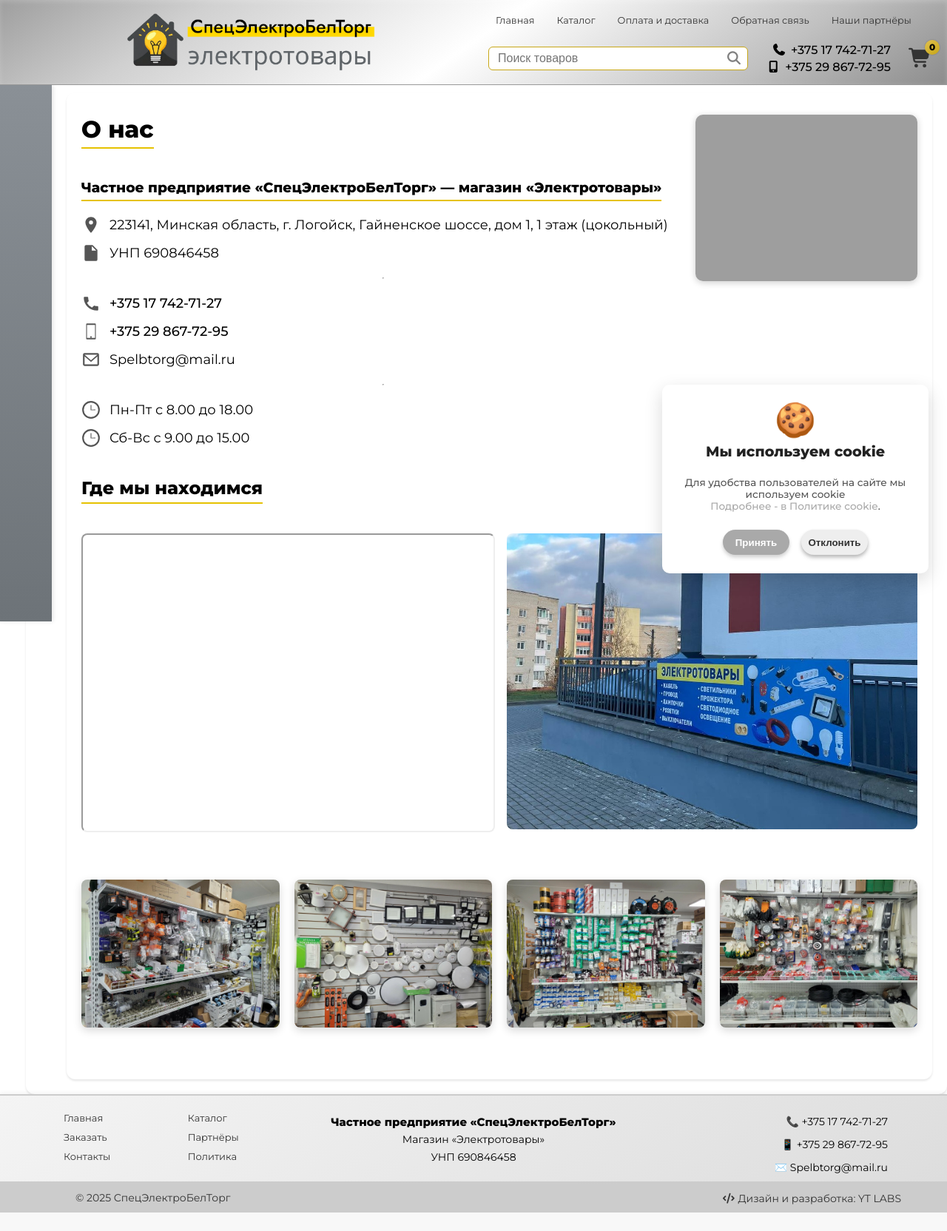
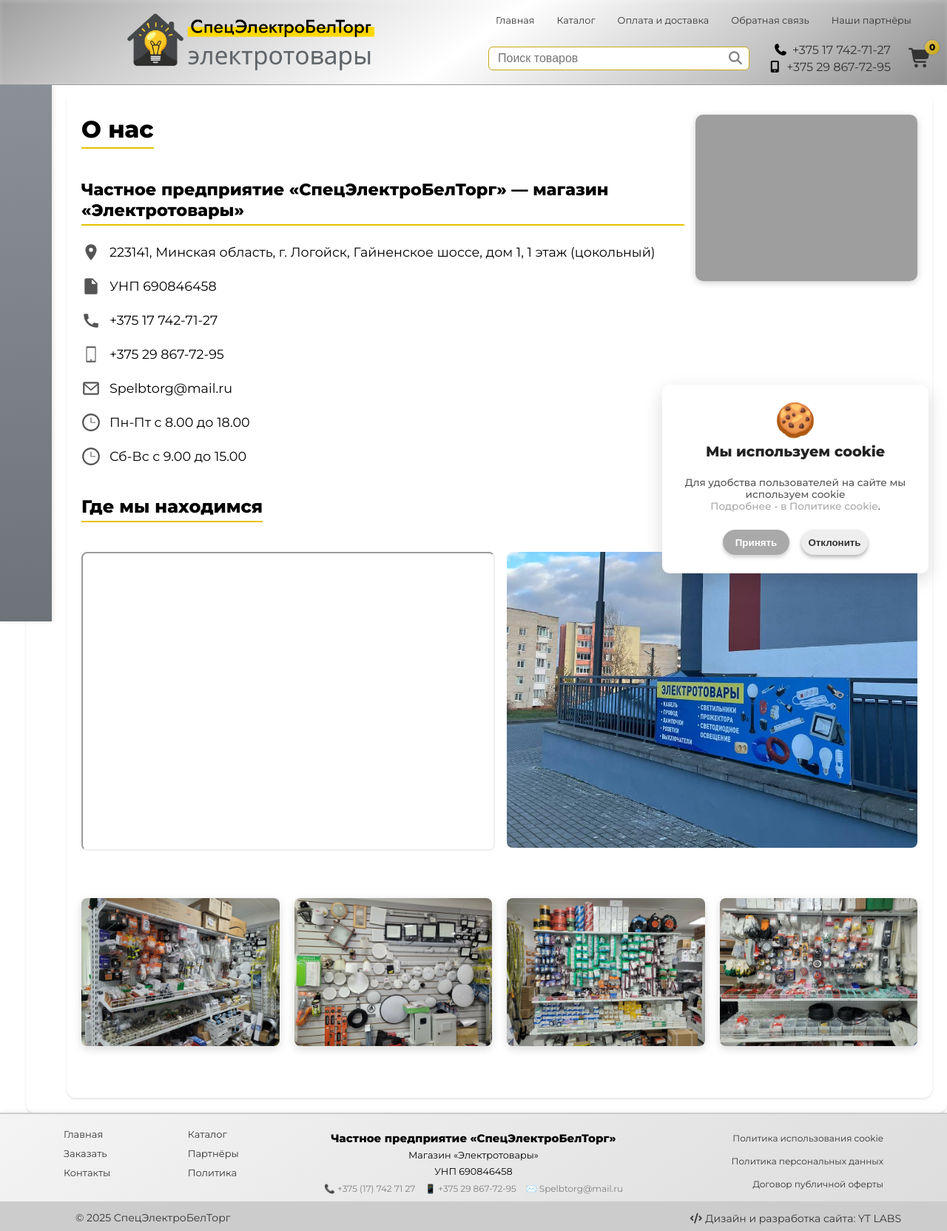
Before and after one commit to YuliyaS-work/ESG_SHOP, a Django app: page /contacts/ in a window 1280 px wide. Shown: the whole page at 74% size. Before the commit the page ends 1639 px from the top, so only its background shows below. Run offline with Django 5.2, Linux system fonts and the light colour scheme; data that the repository does not hold is empty; parts of the project's set-up code (start-up, migrations or seed data) failed here and were passed over; grey boxes are pictures that could not be loaded.

Commit message:
13 января

```diff
--- a/esg/static/css/basic.css
+++ b/esg/static/css/basic.css
@@ -32,6 +32,7 @@ body {
   height: auto;
   margin: 0;
   overflow-x: hidden;
+  overflow-y: hidden;
   box-sizing: border-box;
   padding: 20px clamp(12px, 2vw, 24px);
   background: linear-gradient(145deg, #f4f4f4, #dcdcdc);
@@ -86,12 +87,36 @@ body {
   margin: 4px 0;
   line-height: 1.4;
 }
-.footer-info p { font-size: clamp(14px, 1vw, 16px); }
-.footer-info h4 { font-size: clamp(16px, 1vw, 18px); }
+.footer-info p { font-size: clamp(8px, 1vw, 16px); }
+.footer-info h4 { font-size: clamp(8px, 1vw, 18px); }
+.footer-tel {
+  font-size: clamp(6px, 1vw, 12px);
+  text-decoration: none;
+  color: gray;
+  white-space: nowrap;
+  display: inline-flex;
+  align-items: center;
+}
+.footer-tels {
+  display: flex;
+  justify-content: center;
+  gap: clamp(6px, 1vw, 14px);
+  margin: 6px 0 auto;
+}
+.footer-tel:hover { color: #e6c200; }
 .footer-contacts {
   flex: 1 1 auto;
   text-align: right;
 }
+.cont {
+  display: inline-block;
+  color: #333;
+  text-decoration: none;
+  padding: 6px;
+  font-size: clamp(8px, 1vw, 12px);
+  line-height: 0.3;
+}
+.cont:hover { color: gray; }
 .footer .footer-contacts p {
   margin-bottom: 6px;
   font-size: clamp(14px, 1vw, 16px);
--- a/esg/static/css/contact.css
+++ b/esg/static/css/contact.css
@@ -4,11 +4,11 @@
   grid-template-columns: 1fr auto;
 }
 .about-text {flex: 1 1 500px;
-  min-width: 300px; }
+  min-width: 280px; }
 .contacts {
   display: flex;
   flex-direction: column;
-  gap: 12px;
+  gap: clamp(12px, 2vw, 20px);
 }
 .contact {
   display: inline-flex;
@@ -18,6 +18,7 @@
   text-decoration: none;
   font-size: 18px;
 }
+.contact span { font-size: clamp(0.9rem, 3vw, 1.1rem); }
 .contact-icon {
   width: 26px;
   height: 26px;
@@ -25,7 +26,8 @@
   flex-shrink: 0;
   transition: transform 0.2s ease, fill 0.2s ease;
 }
-a.contact:hover .contact-icon {
+.contact:hover { fill: #c8a717; }
+.contact-icon:hover {
   transform: scale(1.15);
   fill: #c8a717;
 }
@@ -67,8 +69,8 @@ a.contact:hover .contact-icon {
 }
 .certificate:hover .certificate-caption { opacity: 1; }
 .photo-section {
-  margin-top: 60px;
-  margin-bottom: 50px;
+  margin-top: clamp(30px, 5vw, 60px);
+  margin-bottom: clamp(20px, 4vw, 50px);
   grid-column: 1 / -1;
 }
 .photo-grid {
@@ -232,12 +234,15 @@ html { scroll-behavior: smooth; }
   color: #000;
   box-shadow: 0 0 12px rgba(255, 215, 0, 0.6);
 }
-a[href^="tel:"] {
+.ttt {
+  display: inline-flex;
+  align-items: center;
+  gap: 12px;
+  color: inherit;
   text-decoration: none;
-  color: inherit;
-  font-weight: 500;
+  font-size: clamp(0.9rem, 3vw, 1.1rem);
 }
-a[href^="tel:"]:hover { color: #e6c200; }
+.ttt:hover { color: #e6c200; }
 @media (max-width: 600px) {
   .anchor-nav,
   .certificate,
@@ -260,6 +265,7 @@ a[href^="tel:"]:hover { color: #e6c200; }
     white-space: nowrap;
   }
   .tilda-link-contact a:hover { font-weight: bold; }
+  .map-section, .map-photo { min-width: 250px; }
 }
 @media (min-width: 601px) and (max-width: 900px) {
   :target { scroll-margin-top: 160px; }
--- a/esg/templates/basic.html
+++ b/esg/templates/basic.html
@@ -1,36 +1,26 @@
 <!DOCTYPE html>
 {% load static %}
-<!--<html lang="en">-->
 <html lang="ru">
 <head>
     <meta charset="UTF-8">
     <meta name="csrf-token" content="{{ csrf_token }}">
     <meta name="viewport" content="width=device-width, initial-scale=1.0">
-
     <title>{% block title %}Электротовары Логойск — СпецЭлектроБелТорг: электро-, газо- и водоснабжение{% endblock %}</title>
-
     <meta name="description" content="Продажа и монтаж электротехники, услуги электроснабжения, газоснабжения, водоснабжения и канализации в Логойске. Надёжные решения для частных и промышленных объектов">
     <meta name="keywords" content="электроснабжение, газоснабжение, водоснабжение, канализация, монтаж, проектирование">
-
     <meta property="og:title" content="{% block og_title %}Электротовары Логойск — СпецЭлектроБелТорг{% endblock %}">
     <meta property="og:description" content="{% block og_description %}Продажа и монтаж электротехники, услуги электроснабжения, газоснабжения, водоснабжения и канализации{% endblock %}">
-    <meta property="og:image" content="{% static 'image/logo.png' %}"> <!-- превью изображения -->
+    <meta property="og:image" content="{% static 'image/logo.png' %}">
     <meta property="og:url" content="{{ request.build_absolute_uri }}">
     <meta property="og:type" content="website">
-
-    <meta name="robots" content="index, follow"> <!-- индексация страницы -->
-    <meta name="author" content="СпецЭлектроБелТорг, Логойск"> <!-- автор сайта -->
-
+    <meta name="robots" content="index, follow">
+    <meta name="author" content="СпецЭлектроБелТорг, Логойск">
     <link rel="shortcut icon" href="{% static 'image/favicon.ico' %}" type="image/x-icon">
     <link rel="stylesheet" href="{% static 'css/fonts.css' %}">
-<!--    <link href="https://fonts.googleapis.com/css2?family=Montserrat:wght@400;500;700&display=swap" rel="stylesheet">-->
     <link rel="stylesheet" href="{% static 'css/all.min.css' %}">
-
     <link rel="stylesheet" href="{% static 'css/basic.css' %}">
     <link rel="stylesheet" href="{% static 'css/main_page.css' %}">
-<!--    Подключаем остальные стили по страницам-->
     {% block styles %}{% endblock %}
-
 </head>
 <body>
 <header class="header-grid">
@@ -42,7 +32,6 @@
               <img src="{% static 'image/log.png' %}" alt="СпецЭлектроБелТорг">
          </a>
      </div>
-
     <nav class="header-top-links">
         <a href="{% url 'main' %}">Главная</a>
         <a href="{% url 'catalog' %}">Каталог</a>
@@ -51,7 +40,6 @@
         <a href="{% url 'partners' %}">Наши партнёры</a>
         <a href="{% url 'contacts' %}">Контакты</a>
     </nav>
-
     <div class="bottom-right">
         <div class="header-search">
             <form action="{% url 'search' %}" method="get">
@@ -63,17 +51,14 @@
                 </div>
             </form>
         </div>
-
         <div class="header-contacts">
             <p><i class="fa-solid fa-phone"></i>
                 <a href="tel:+375177427127" class="phone-link">+375 17 742-71-27</a></p>
                 <p><i class="fa-solid fa-mobile-screen-button"></i>
                 <a href="tel:+375298677295" class="phone-link">+375 29 867-72-95</a></p>
         </div>
-
         <a href="#" id="open-feedback-mobile" class="contacts-icon">
           <i class="fa-solid fa-comment-dots"></i></a>
-
         <div class="header-cart">
             <a href="{% url 'basket' %}"><div class="cart-icon"><i class="fa-solid fa-shopping-cart"></i>
                 <span id="cart-count" class="cart-count">0</span> <!-- счётчик --></div></a>
@@ -85,7 +70,6 @@
         <ul>
             {% for rubric in rubrics %}
                 <li><a href="{% url 'subrubrics' rubric.name_translit %}">
-          <!-- Иконка категории -->
                     <i class="{% if rubric.rubric_name == 'Электрика' %}fas fa-lightbulb{% elif rubric.rubric_name == 'Сантехника' %}fas fa-tint{% elif rubric.rubric_name == 'Газификация' %}fas fa-fire{% else %}fas fa-folder{% endif %}"></i>
                 <div class="text">{{ rubric.rubric_name }}</div></a>
                     <ul class="subcategory">
@@ -103,7 +87,6 @@
             {% endfor %}
         </ul>
     </nav>
-
    <main class="main-content">
        {% block content %}{% endblock %}
    </main>
@@ -129,28 +112,28 @@
           <img src="{% static 'image/icons/privacy.svg' %}" alt="Политика">
       <span>Политика</span></a>
     </nav>
-
     <div class="footer-info">
       <h4>Частное предприятие «СпецЭлектроБелТорг»</h4>
       <p>Магазин «Электротовары»</p>
       <p>УНП 690846458</p>
+        <div class="footer-tels">
+        <a href="tel:+375177427127" class="footer-tel">📞 +375 (17) 742 71 27</a> <a href="tel:+375298677295" class="footer-tel">📱 +375 29 867-72-95</a> <a href="mailto:Spelbtorg@mail.ru" class="footer-tel">✉️ Spelbtorg@mail.ru</a>
     </div>
+        </div>
     <div class="footer-contacts">
-      <p>📞 +375 17 742-71-27</p>
-      <p>📱 +375 29 867-72-95</p>
-      <p>✉️ Spelbtorg@mail.ru</p>
+        <p><a href="{% url 'privacy' %}#cookies" target="_blank" rel="noopener" class="cont">Политика использования cookie</a></p>
+        <p><a href="{% url 'privacy' %}#personal-data" target="_blank" rel="noopener" class="cont">Политика персональных данных</a></p>
+        <p><a href="{% url 'privacy' %}#oferta" target="_blank" rel="noopener" class="cont">Договор публичной оферты</a></p>
     </div>
   </div>
         <div class="footer-bottom">
             <div class="footer-bottom-inner">
-        <div class="footer-copy"> <p>© 2025 СпецЭлектроБелТорг</p></div>
-    <div class="tilda-link"> <a href="http://ytlabs.tilda.ws" target="_blank">
+        <div class="footer-copy"><p>© 2025 СпецЭлектроБелТорг</p></div>
+    <div class="tilda-link"><a href="http://ytlabs.tilda.ws" target="_blank">
     <i class="fas fa-code"></i>
-    <span>Дизайн и разработка: YT LABS</span>
+    <span>Дизайн и разработка сайта: YT LABS</span>
 </a></div></div></div>
 </footer>
-<!-- === ВСПЛЫВАЮЩАЯ ФОРМА ОБРАТНОЙ СВЯЗИ === -->
-
 <div id="overlay_fb"></div>
 <div id="feedback-modal">
   <button id="close-feedback" class="close-btn">&times;</button>
@@ -164,49 +147,26 @@
     <input type="text" id="subject" name="subject" placeholder="Тема сообщения (необязательно)">
       <label for="message">Сообщение</label>
     <textarea name="message" id="message" placeholder="Ваше сообщение" rows="6" required></textarea>
-
       <label class="agreement-wrapper">
           <input type="checkbox" id="agreement" name="agreement" class="agreement" required>
           <span class="agreem">Я даю согласие на обработку персональных данных в соответствии с <a href="{% url 'privacy' %}#personal-data" target="_blank" class="agree" rel="noopener">Политикой обработки персональных данных</a></span></label>
-
-
       <div id="response-message-error_feedback" style="color:red;"></div>
     <button type="submit" class="send-btn">Отправить</button>
   </form>
 </div>
-
-<!-- === КАСТОМНЫЙ ALERT === -->
 <div id="feedback-alert">
   <div class="custom-alert-content">
     <p id="feedback-alert-message"></p>
     <button id="feedback-alert-btn" class="feedback-alert-btn">OK</button>
   </div>
 </div>
-
-
-<!--Общие скрипты, используемые на всех страницах -->
 <script src="{% static 'js/menu.js' %}" defer></script>
 <script src="{% static 'js/cookies.js' %}" defer></script>
 <script src="{% static 'js/set_basket.js' %}" defer></script>
 <script src="{% static 'js/utils.js' %}" defer></script>
 <script src="{% static 'js/cart_count.js' %}" defer></script>
 <script src="{% static 'js/feedback.js' %}" defer></script>
-<!--Блок для подключений JS на конкретных страницах-->
 {% block scripts %}{% endblock %}
-<!--<script>-->
-<!--document.addEventListener("DOMContentLoaded", () => {-->
-<!--    const header = document.querySelector(".header-grid");-->
-
-<!--    if (!header) return;-->
-
-<!--    const ro = new ResizeObserver(() => {-->
-<!--        const height = header.offsetHeight;-->
-<!--        document.documentElement.style.setProperty("&#45;&#45;header-height", height + "px");-->
-<!--    });-->
-
-<!--    ro.observe(header);-->
-<!--});-->
-<!--</script>-->
 <script>
 document.addEventListener("DOMContentLoaded", () => {
     const header = document.querySelector(".header-grid");
--- a/esg/templates/contact.html
+++ b/esg/templates/contact.html
@@ -14,9 +14,8 @@
 <main class="main-content">
   <div class="about-section">
      <div class="about-text">
-    <h1 style="color: black; border-bottom: 2px solid #e6c200; display: inline-block; padding-bottom: 5px; text-align: left; margin-top: 20px;">О нас </h1><br>
-
-    <h3 style="color: black; border-bottom: 2px solid #e6c200; display: inline-block; padding-bottom: 5px; text-align: left; margin-top: 20px;"> Частное предприятие «СпецЭлектроБелТорг» — магазин «Электротовары»</h3>
+    <h1 style="color: black; border-bottom: 2px solid #e6c200; display: inline-block; padding-bottom: 5px; text-align: left; margin-top: clamp(10px, 3vw, 20px);">О нас </h1><br>
+    <h3 style="color: black; border-bottom: 2px solid #e6c200; display: inline-block; padding-bottom: 5px; text-align: left; margin-top: clamp(8px, 2.5vw, 20px); font-size: clamp(1rem, 3vw, 1.4rem);"> Частное предприятие «СпецЭлектроБелТорг» — магазин «Электротовары»</h3>
 
     <div class="contacts">
   <!-- Адрес -->
@@ -29,40 +28,30 @@
     </svg>
     <span>223141, Минская область, г. Логойск, Гайненское шоссе, дом 1, 1 этаж (цокольный)</span>
   </a>
-
-  <!-- УНП -->
   <div class="contact">
     <svg class="contact-icon" xmlns="http://www.w3.org/2000/svg" width="22" height="22" viewBox="0 0 24 24" fill="#555555">
       <path d="M6 2a2 2 0 0 0-2 2v16a2 2 0 0 0 2 2h12a2 2 0 0 0 2-2V8l-6-6H6zm7 1.5L18.5 9H13V3.5z"/>
     </svg>
     <span>УНП 690846458</span>
   </div>
-<hr>
-  <!-- Телефон 1 -->
-  <a href="tel:+375177427127" class="contact">
+  <a href="tel:+375177427127" class="ttt">
     <svg class="contact-icon" xmlns="http://www.w3.org/2000/svg" width="22" height="22" viewBox="0 0 24 24" fill="#555555">
       <path d="M6.62 10.79a15.053 15.053 0 0 0 6.59 6.59l2.2-2.2a1 1 0 0 1 1.05-.23c1.12.37 2.33.57 3.57.57a1 1 0 0 1 1 1v3.5a1 1 0 0 1-1 1C10.07 21 3 13.93 3 5a1 1 0 0 1 1-1h3.5a1 1 0 0 1 1 1c0 1.24.2 2.45.57 3.57a1 1 0 0 1-.23 1.05l-2.2 2.2z"/>
     </svg>
     <span>+375 17 742-71-27</span>
   </a>
-
-  <!-- Телефон 2 -->
-  <a href="tel:+375298677295" class="contact">
+  <a href="tel:+375298677295" class="ttt">
     <svg class="contact-icon" xmlns="http://www.w3.org/2000/svg" width="22" height="22" viewBox="0 0 24 24" fill="#555555">
         <path d="M7 2a1 1 0 0 0-1 1v18a1 1 0 0 0 1 1h10a1 1 0 0 0 1-1V3a1 1 0 0 0-1-1H7zm0 2h10v16H7V4zm5 14a1 1 0 1 0 0 2 1 1 0 0 0 0-2z"/>
 </svg>
     <span>+375 29 867-72-95</span>
   </a>
-
-<!-- Email -->
-  <a href="mailto:Spelbtorg@mail.ru" class="contact">
+  <a href="mailto:Spelbtorg@mail.ru" class="ttt">
     <svg class="contact-icon" xmlns="http://www.w3.org/2000/svg" width="22" height="22" viewBox="0 0 24 24" fill="#555555">
       <path d="M20 4H4a2 2 0 0 0-2 2v12a2 2 0 0 0 2 2h16a2 2 0 0 0 2-2V6a2 2 0 0 0-2-2zm0 2v.01L12 13 4 6.01V6h16zM4 18v-9.99l8 6.99 8-6.99V18H4z"/>
     </svg>
     <span>Spelbtorg@mail.ru</span>
   </a>
-<hr>
-  <!-- График работы Пн-Пт -->
   <div class="contact">
     <svg class="contact-icon" xmlns="http://www.w3.org/2000/svg" width="22" height="22" viewBox="0 0 24 24" fill="#555555">
       <path d="M12 1a11 11 0 1 0 11 11A11.012 11.012 0 0 0 12 1zm0 20a9 9 0 1 1 9-9 9.01 9.01 0 0 1-9 9zm.5-9.25V6h-1v6.5h6v-1z"/>
@@ -70,7 +59,6 @@
     <span>Пн-Пт с 8.00 до 18.00</span>
   </div>
 
-  <!-- График работы Сб-Вс -->
   <div class="contact">
     <svg class="contact-icon" xmlns="http://www.w3.org/2000/svg" width="22" height="22" viewBox="0 0 24 24" fill="#555555">
       <path d="M12 1a11 11 0 1 0 11 11A11.012 11.012 0 0 0 12 1zm0 20a9 9 0 1 1 9-9 9.01 9.01 0 0 1-9 9zm.5-9.25V6h-1v6.5h6v-1z"/>
@@ -79,7 +67,6 @@
   </div>
  </div>
 </div>
-         <!-- Фото свидетельства -->
     <div class="certificate">
       <img id="certificate-photo" src="{% static 'image/svidetelstvo.jpg' %}" alt="Свидетельство о регистрации" />
         <span class="certificate-caption">Увеличить</span>
@@ -89,7 +76,6 @@
     <div style="text-align: left; margin-top: 20px;">
     <h2 style="color: black; border-bottom: 2px solid #e6c200; display: inline-block; padding-bottom: 5px;">Где мы находимся</h2>
 </div>
-        <!-- Карта + Фото справа -->
 <div class="map-photo-wrapper">
 
         <div class="map-section">
@@ -97,12 +83,10 @@
         <a href="https://yandex.by/maps/26002/logoysk/category/electronic_goods_store/184108095/?utm_medium=mapframe&utm_source=maps" style="color:black;font-size:12px;position:absolute;top:14px;">Магазин электротоваров в Логойске</a>
         <iframe src="https://yandex.by/map-widget/v1/org/spetselektrobeltorg/64618297849/?ll=27.835430%2C54.199529&z=15.72" width="100%" height="400px" frameborder="1" allowfullscreen="true" style="position:relative;"></iframe>
 </div>
-    <!-- Фото справа -->
     <div class="map-photo">
         <img src="{% static 'image/exit.jpg' %}" alt="Вход">
     </div>
 </div>
-        <!-- Блок с фото -->
 <div class="photo-section">
   <div class="photo-grid">
   <img src="{% static 'image/foto1.jpg' %}" alt="Фото магазина1" />
@@ -111,19 +95,15 @@
   <img src="{% static 'image/foto4.jpg' %}" alt="Фото магазина4" />
   </div>
 </div>
-    <!-- Новая ссылка на сайт Tilda -->
     <div class="tilda-link-contact"> <a href="http://project18692256.tilda.ws" target="_blank">
     <i class="fas fa-code"></i>
     <span>Дизайн и разработка: YT LABS</span>
 </a></div>
-  <!-- Lightbox -->
   <div id="lightbox" class="lightbox">
     <img id="lightbox-img" src="" alt="Увеличенное фото" />
   </div>
 </main>
 {% endblock %}
-
-
 {% block scripts %}
 <script src="{% static 'js/lightbox.js' %}" defer></script>
 {% endblock %}
```
Also changed, not shown: other parts of esg/static/css/basic.css (+20 -23 lines), esg/static/css/basket.css (+9 -6 lines), esg/static/css/catalog.css (+7 -3 lines), esg/static/css/personal.css (+20 -0 lines), esg/templates/partners.html (+4 -4 lines), esg/templates/personal_data.html (+35 -30 lines), esg/templates/product.html (+1 -19 lines), esg/templates/search.html (+1 -11 lines).
